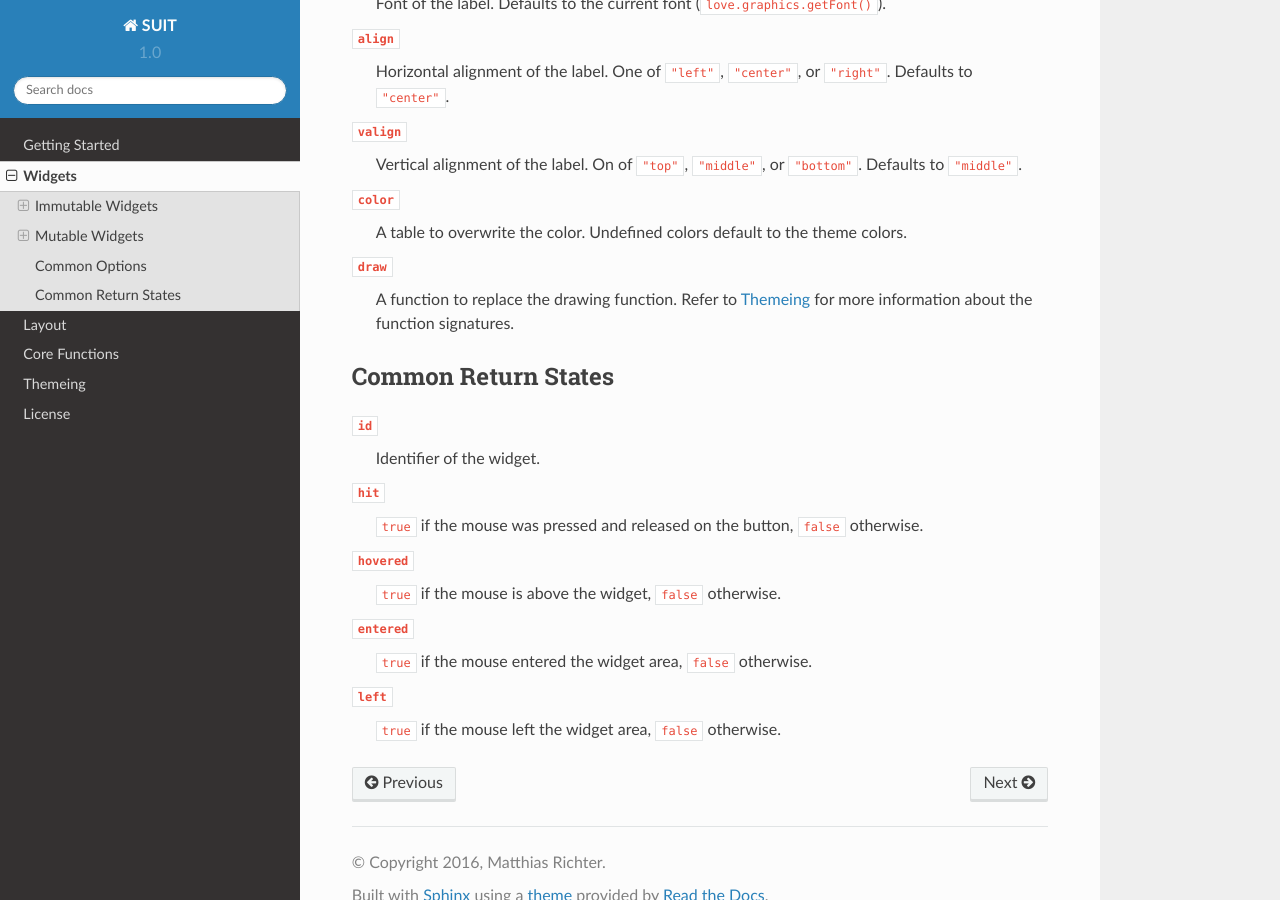
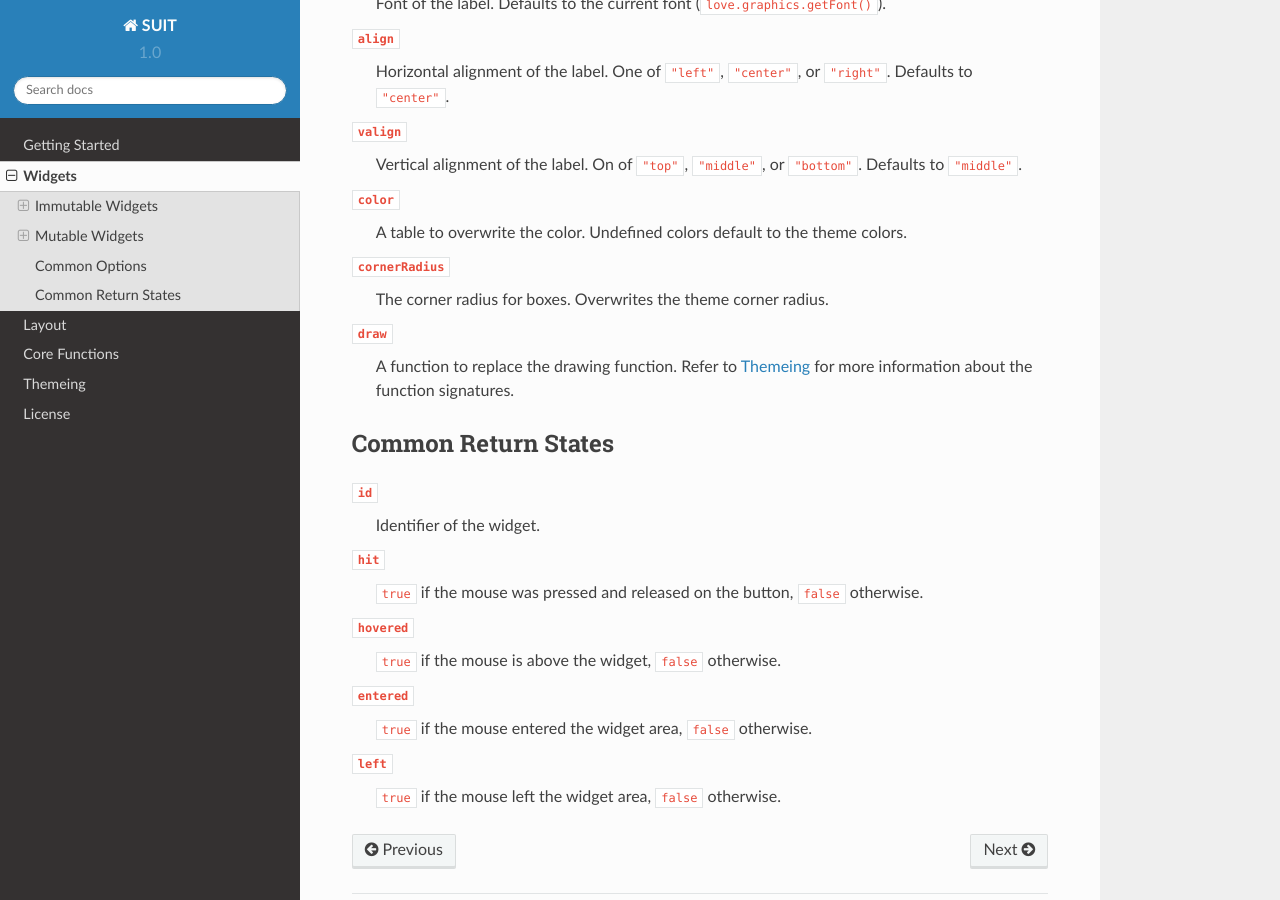
Before and after one commit to vrld/suit, a Sphinx documentation site: the page built from docs/widgets.rst, in a window 1280 px wide and 900 px high, scrolled down 3636 px. Built offline with Sphinx 7.4.7 and the Read the Docs theme 2.0.0, drawn with Linux system fonts in a browser that asks for light colours.

Commit message:
Add cornerRadius option to override theme corner radius

```diff
--- a/docs/widgets.rst
+++ b/docs/widgets.rst
@@ -166,6 +166,9 @@ Common Options
 ``color``
    A table to overwrite the color. Undefined colors default to the theme colors.
 
+``cornerRadius``
+  The corner radius for boxes. Overwrites the theme corner radius.
+
 ``draw``
    A function to replace the drawing function. Refer to :doc:`themes` for more information about the function signatures.
 
```
Also changed, not shown: 1 other file.
